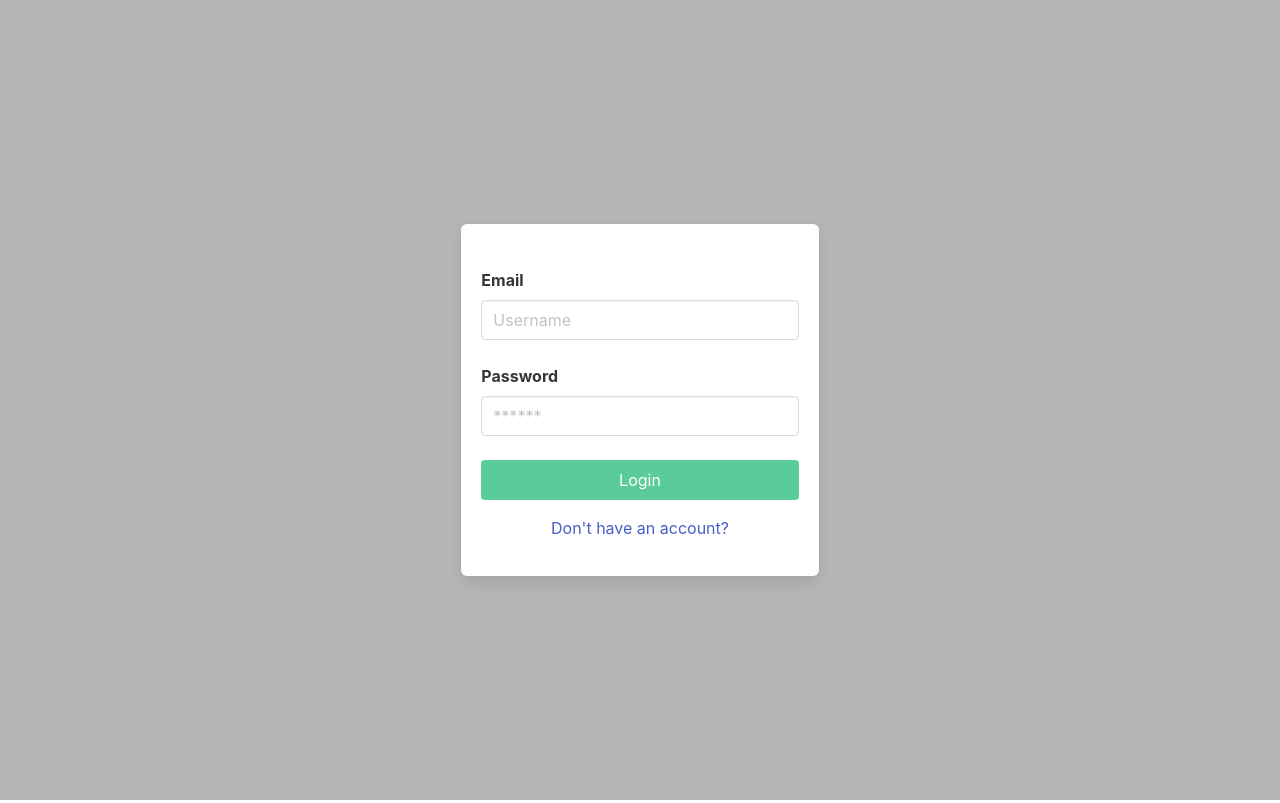
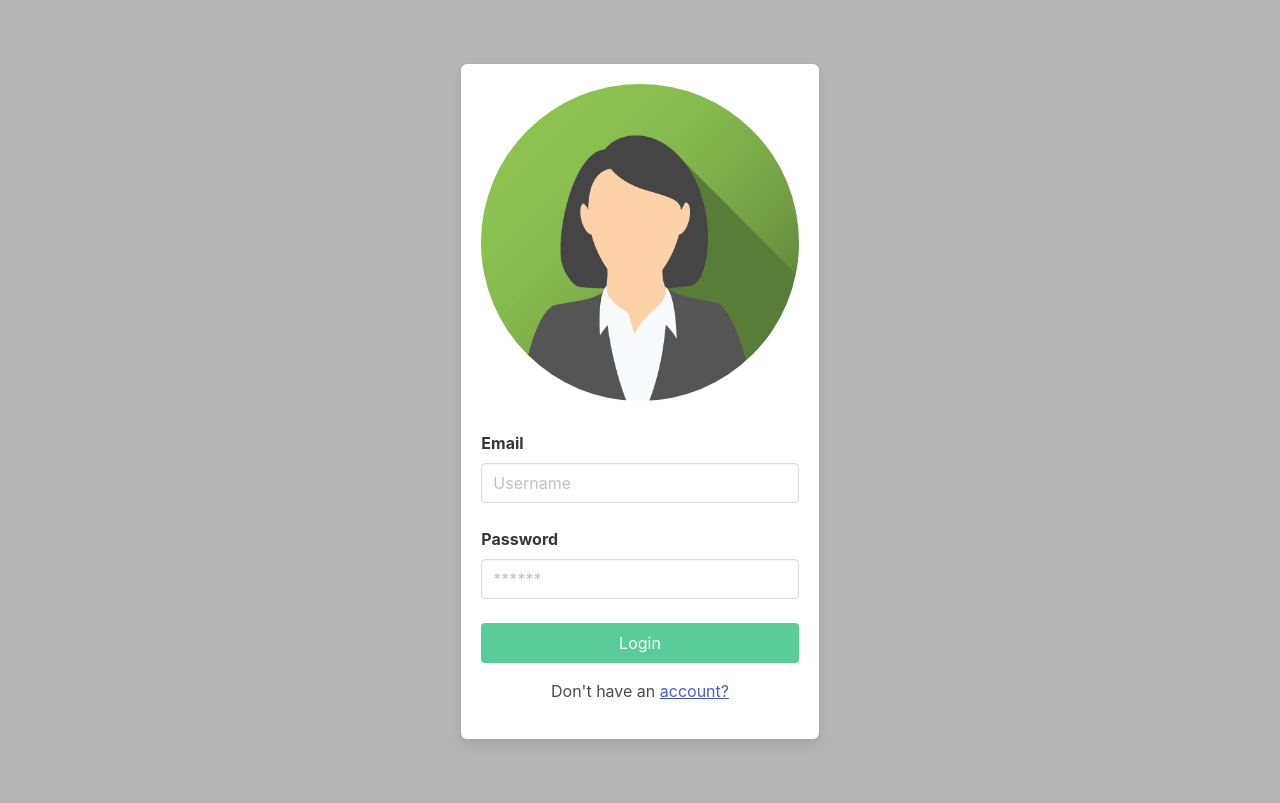
Before and after one commit to Hizaguru/Websovellukset2-projekti, a React (Create React App) app in the folder frontend/: page / in a window 1280 px wide. Built offline with nearby package versions, Linux system fonts and the light colour scheme.

Commit message:
Creating login-form.

```diff
--- a/frontend/src/components/Login.js
+++ b/frontend/src/components/Login.js
@@ -2,6 +2,7 @@ import React, { useState } from 'react'
 import axios from 'axios';
 import { useHistory } from 'react-router-dom';
 import '../css/login.css'
+import logo from '../images/img_avatar2.png'
 
 const Login = () => {
 
@@ -30,6 +31,7 @@ const Login = () => {
     }
 
 
+
     return (
         <section className="hero has-background-grey-light is-fullheight is-fullwidth">
             <div className="hero-body">
@@ -38,6 +40,9 @@ const Login = () => {
                         <div className="column is-4-desktop">
 
                             <form onSubmit={Auth} className="box">
+                                <div className={"imagecontainer"}>
+                                    <img src={logo} className={"avatar"} alt={"avatar"}/>
+                                </div>
                                 <p className="has-text-centered">{msg}</p>
                                 <div className="field mt-5">
                                     <label className="label">Email</label>
@@ -54,7 +59,7 @@ const Login = () => {
                                 <div className="field mt-5">
                                     <button className="button is-success is-fullwidth">Login</button>
                                     <div className={"container"}>
-                                        <span className={"psw"}><a href={"/register"}>Don't have an account?</a></span>
+                                        <span className={"psw"}>Don't have an <a href={"/register"}><u>account?</u></a></span>
                                     </div>
                                 </div>
                             </form>
--- a/frontend/src/components/Register.js
+++ b/frontend/src/components/Register.js
@@ -43,6 +43,7 @@ const Register = () => {
                                 <h1 className={"header"}>Register</h1>
                                 <p className="has-text-centered">{msg}</p>
                                 <div className="field mt-5">
+
                                     <label className="label">Name</label>
                                     <div className="controls">
                                         <input type="text" className="input" placeholder="Name"
@@ -70,6 +71,9 @@ const Register = () => {
                                 <div className="field mt-5">
                                     <button className="button is-success is-fullwidth">Register</button>
                                 </div>
+                                <div>
+                                    <span className={"psw"}>Already have an <a href={"/"}><u>account?</u></a></span>
+                                </div>
                             </form>
                         </div>
                     </div>
--- a/frontend/src/css/login.css
+++ b/frontend/src/css/login.css
@@ -6,27 +6,20 @@
         margin-top: 10px;
     }
 }
-img.avatar {
-    width: 40%;
-    border-radius: 50%;
-}
 span.psw {
-
     display: table;
     margin: 0 auto;
 }
-.cancelbtn {
-    width: auto;
-    padding: 10px 18px;
-    background-color: #f44336;
-}
-
 .imgcontainer {
     text-align: center;
     margin: 24px 0 12px 0;
 }
 button:hover {
     opacity: 0.8;
+}
+img.avatar {
+    alignment: center;
+    border-radius: 50%;
 }
 button {
     background-color: #04AA6D;
```
Also changed, not shown: 2 other files (tests, documents, lock files or other folders).
